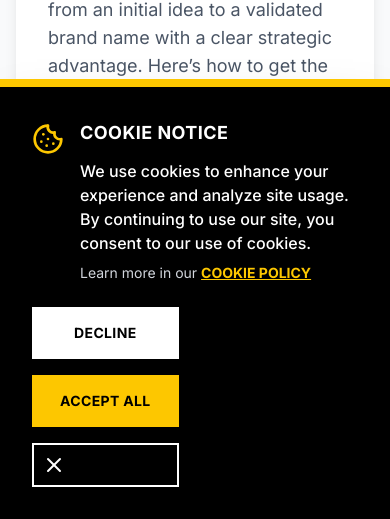
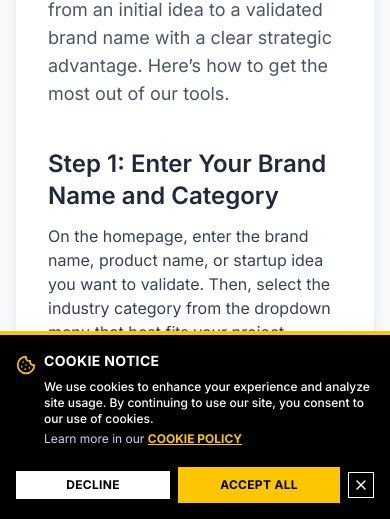
Before and after one commit to Cptbanana3000/centerpage, a Next.js app: page /how-to in a window 390 px wide. Shown: the part 325-844 px from the top of the page. Built offline with nearby package versions, Linux system fonts and the light colour scheme; no server answers.

Commit message:
updated cookie modal responsiveness

```diff
--- a/src/components/CookieBanner.jsx
+++ b/src/components/CookieBanner.jsx
@@ -35,20 +35,20 @@ export default function CookieBanner() {
   }
 
   return (
-    <div className="fixed bottom-0 left-0 right-0 z-50 bg-black text-white border-t-8 border-yellow-400 shadow-2xl">
-      <div className="w-full px-8 py-8">
-        <div className="flex flex-col lg:flex-row items-start justify-between gap-6">
+    <div className="fixed bottom-0 left-0 right-0 z-50 bg-black text-white border-t-4 md:border-t-8 border-yellow-400 shadow-2xl">
+      <div className="w-full px-4 py-4 md:px-8 md:py-8">
+        <div className="flex flex-col lg:flex-row items-start justify-between gap-3 md:gap-6">
           {/* Content */}
-          <div className="flex items-start gap-4 flex-1">
-            <Cookie className="h-8 w-8 text-yellow-400 mt-1 flex-shrink-0" />
+          <div className="flex items-start gap-2 md:gap-4 flex-1">
+            <Cookie className="h-5 w-5 md:h-8 md:w-8 text-yellow-400 mt-1 flex-shrink-0" />
             <div className="text-white">
-              <p className="text-lg font-bold mb-3 uppercase tracking-wide">
+              <p className="text-sm md:text-lg font-bold mb-2 md:mb-3 uppercase tracking-wide">
                 COOKIE NOTICE
               </p>
-              <p className="text-base mb-2 font-medium">
+              <p className="text-xs md:text-base mb-1 md:mb-2 font-medium">
                 We use cookies to enhance your experience and analyze site usage. By continuing to use our site, you consent to our use of cookies.
               </p>
-              <p className="text-sm text-gray-300">
+              <p className="text-xs md:text-sm text-gray-300">
                 Learn more in our{' '}
                 <Link
                   href="/legal/cookie-policy"
@@ -61,25 +61,25 @@ export default function CookieBanner() {
           </div>
 
           {/* Actions */}
-          <div className="flex flex-col sm:flex-row items-stretch sm:items-center gap-4 flex-shrink-0 min-w-fit">
+          <div className="flex flex-row items-center gap-2 md:gap-4 flex-shrink-0 w-full lg:w-auto mt-2 lg:mt-0">
             <button
               onClick={handleDecline}
-              className="px-6 py-3 bg-white text-black font-bold text-sm uppercase tracking-wide border-4 border-white hover:bg-gray-200 transition-colors"
+              className="flex-1 lg:flex-none px-2 py-1 md:px-3 md:py-2 bg-white text-black font-bold text-xs md:text-sm uppercase tracking-wide border-2 md:border-4 border-white hover:bg-gray-200 transition-colors"
             >
               DECLINE
             </button>
             <button
               onClick={handleAccept}
-              className="px-6 py-3 bg-yellow-400 text-black font-bold text-sm uppercase tracking-wide border-4 border-yellow-400 hover:bg-yellow-300 transition-colors"
+              className="flex-1 lg:flex-none px-3 py-2 md:px-6 md:py-3 bg-yellow-400 text-black font-bold text-xs md:text-sm uppercase tracking-wide border-2 md:border-4 border-yellow-400 hover:bg-yellow-300 transition-colors"
             >
               ACCEPT ALL
             </button>
             <button
               onClick={handleClose}
-              className="text-white hover:text-yellow-400 transition-colors p-2 border-2 border-white hover:border-yellow-400"
+              className="text-white hover:text-yellow-400 transition-colors p-1 md:p-2 border border-white md:border-2 hover:border-yellow-400"
               aria-label="Close cookie banner"
             >
-              <X className="h-6 w-6" />
+              <X className="h-4 w-4 md:h-6 md:w-6" />
             </button>
           </div>
         </div>
```
